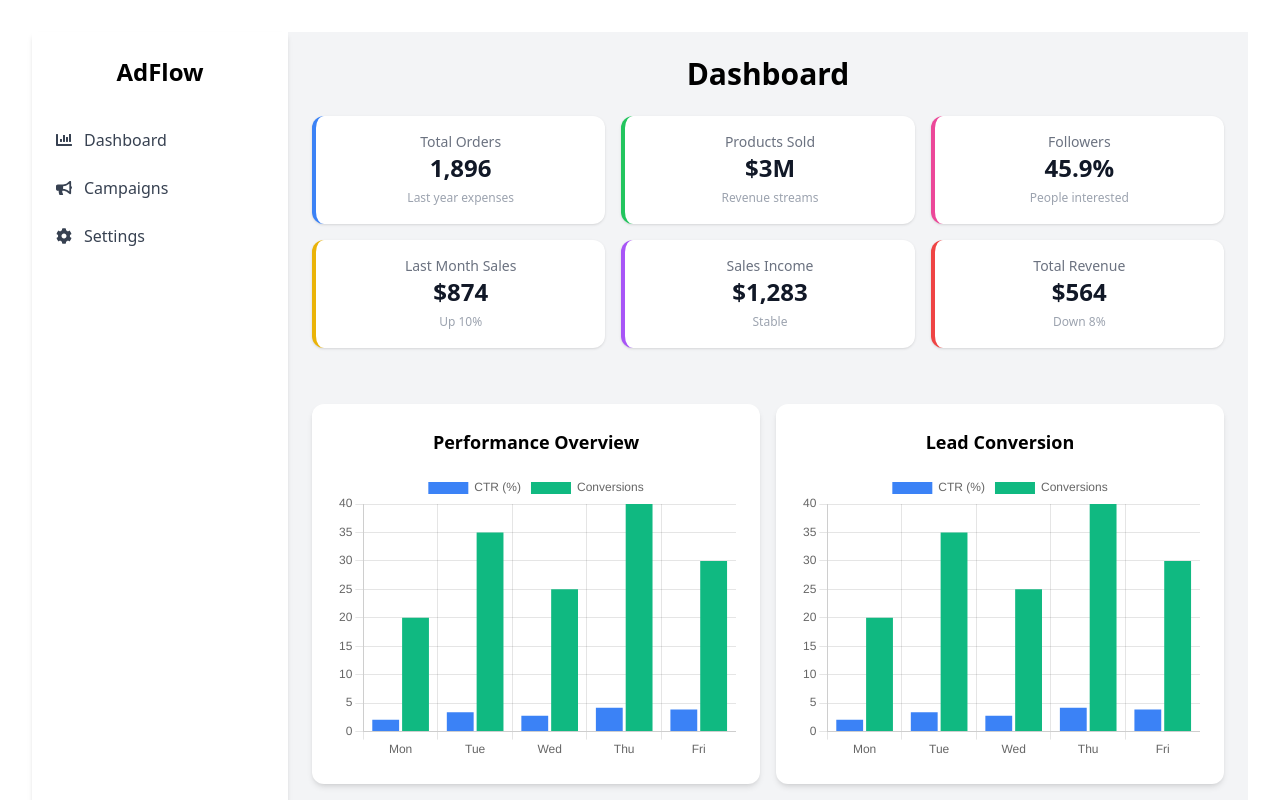
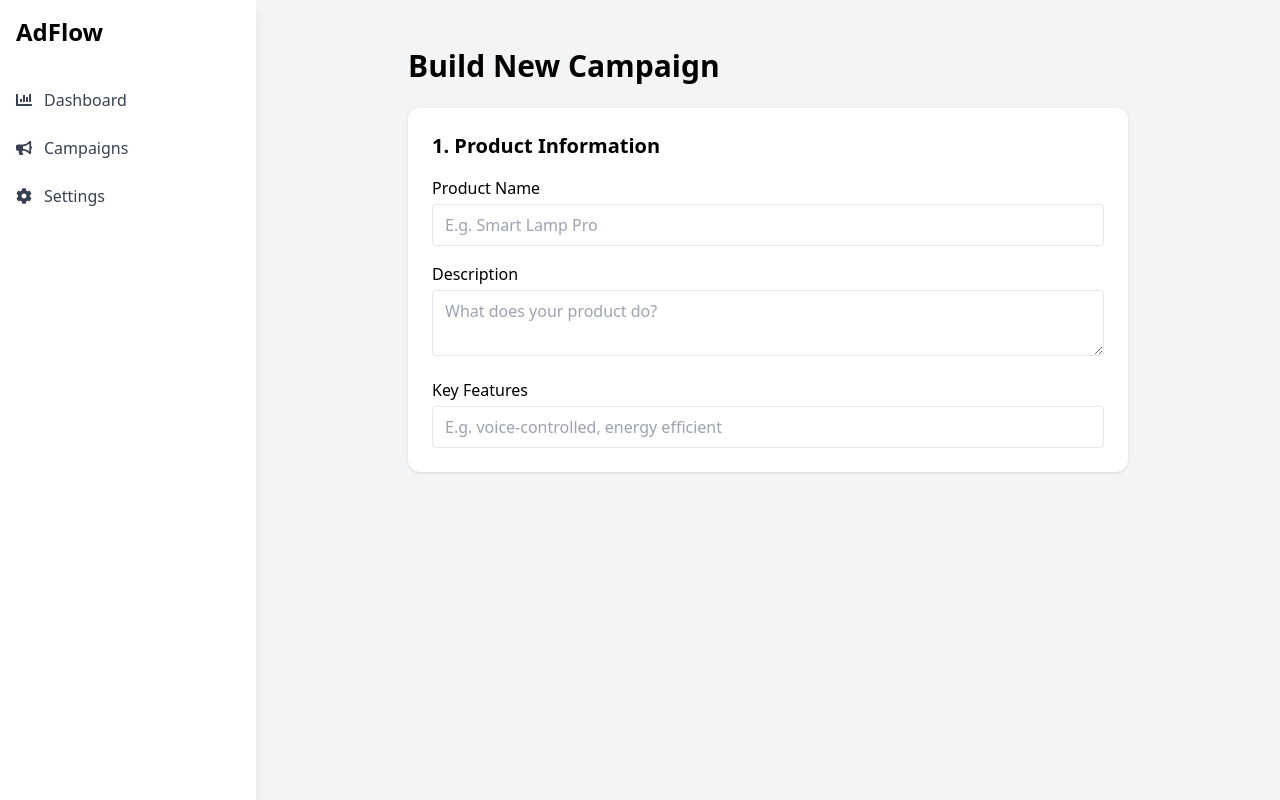
Before and after one commit to CarrionOnil/automated_ad, a React (Vite) app in the folder frontend/: page /campaigns in a window 1280 px wide. Shown: the top 800 px of the page. Built offline with nearby package versions, Linux system fonts and the light colour scheme.

Commit message:
Added campaign page and links

```diff
--- a/frontend/src/App.jsx
+++ b/frontend/src/App.jsx
@@ -1,22 +1,23 @@
-import { useState } from 'react'
-import reactLogo from './assets/react.svg'
-import viteLogo from '/vite.svg'
-import './App.css'
 
-import ProductForm from "./components/productForm";
 
 // File: src/App.jsx
+import { BrowserRouter as Router, Routes, Route } from 'react-router-dom';
 import Sidebar from './components/sidebar';
 import Dashboard from './pages/dashboard';
+import CampaignBuilder from './pages/CampaignBuilder'; // make sure this file exists
 
 export default function App() {
   return (
-    <div className="flex min-h-screen bg-gray-100">
-      <Sidebar />
-      <div className="flex-1 p-6">
-        <Dashboard />
+    <Router>
+      <div className="flex min-h-screen bg-gray-100">
+        <Sidebar />
+        <main className="flex-1 p-6 overflow-auto">
+          <Routes>
+            <Route path="/" element={<Dashboard />} />
+            <Route path="/campaigns" element={<CampaignBuilder />} />
+          </Routes>
+        </main>
       </div>
-    </div>
-
+    </Router>
   );
 }
--- a/frontend/src/components/sidebar.jsx
+++ b/frontend/src/components/sidebar.jsx
@@ -1,20 +1,21 @@
-// src/components/Sidebar.jsx
+// File: src/components/sidebar.jsx
 import { FaChartBar, FaBullhorn, FaCog } from 'react-icons/fa';
+import { Link } from 'react-router-dom';
 
 const Sidebar = () => {
   return (
-    <div className="w-64 bg-white shadow-md min-h-screen flex flex-col p-6">
+    <div className="w-64 bg-white shadow-lg min-h-screen flex flex-col p-4">
       <h2 className="text-2xl font-bold mb-10">AdFlow</h2>
-      <nav className="flex flex-col space-y-6 text-gray-700 text-base">
-        <a href="#" className="flex items-center gap-3 hover:text-blue-600">
+      <nav className="flex flex-col space-y-6 text-gray-700">
+        <Link to="/" className="flex items-center gap-3 hover:text-blue-600">
           <FaChartBar /> Dashboard
-        </a>
-        <a href="#" className="flex items-center gap-3 hover:text-blue-600">
+        </Link>
+        <Link to="/campaigns" className="flex items-center gap-3 hover:text-blue-600">
           <FaBullhorn /> Campaigns
-        </a>
-        <a href="#" className="flex items-center gap-3 hover:text-blue-600">
+        </Link>
+        <Link to="/settings" className="flex items-center gap-3 hover:text-blue-600">
           <FaCog /> Settings
-        </a>
+        </Link>
       </nav>
     </div>
   );
--- /dev/null
+++ b/frontend/src/pages/CampaignBuilder.jsx
@@ -0,0 +1,63 @@
+// src/pages/CampaignBuilder.jsx
+import { useState } from 'react';
+
+const CampaignBuilder = () => {
+  const [productInfo, setProductInfo] = useState({
+    name: '',
+    description: '',
+    features: '',
+  });
+
+  const handleChange = (e) => {
+    setProductInfo({
+      ...productInfo,
+      [e.target.name]: e.target.value,
+    });
+  };
+
+  return (
+    <div className="p-6 space-y-6 max-w-3xl mx-auto">
+      <h1 className="text-3xl font-bold">Build New Campaign</h1>
+
+      {/* Step 1: Product Info */}
+      <div className="bg-white p-6 rounded-xl shadow space-y-4">
+        <h2 className="text-xl font-semibold">1. Product Information</h2>
+
+        <div>
+          <label className="block font-medium mb-1">Product Name</label>
+          <input
+            name="name"
+            value={productInfo.name}
+            onChange={handleChange}
+            className="w-full border rounded px-3 py-2"
+            placeholder="E.g. Smart Lamp Pro"
+          />
+        </div>
+
+        <div>
+          <label className="block font-medium mb-1">Description</label>
+          <textarea
+            name="description"
+            value={productInfo.description}
+            onChange={handleChange}
+            className="w-full border rounded px-3 py-2"
+            placeholder="What does your product do?"
+          />
+        </div>
+
+        <div>
+          <label className="block font-medium mb-1">Key Features</label>
+          <input
+            name="features"
+            value={productInfo.features}
+            onChange={handleChange}
+            className="w-full border rounded px-3 py-2"
+            placeholder="E.g. voice-controlled, energy efficient"
+          />
+        </div>
+      </div>
+    </div>
+  );
+};
+
+export default CampaignBuilder;
```
Also changed, not shown: frontend/src/pages/src/pages/CampaignBuilder.jsx (deleted).
